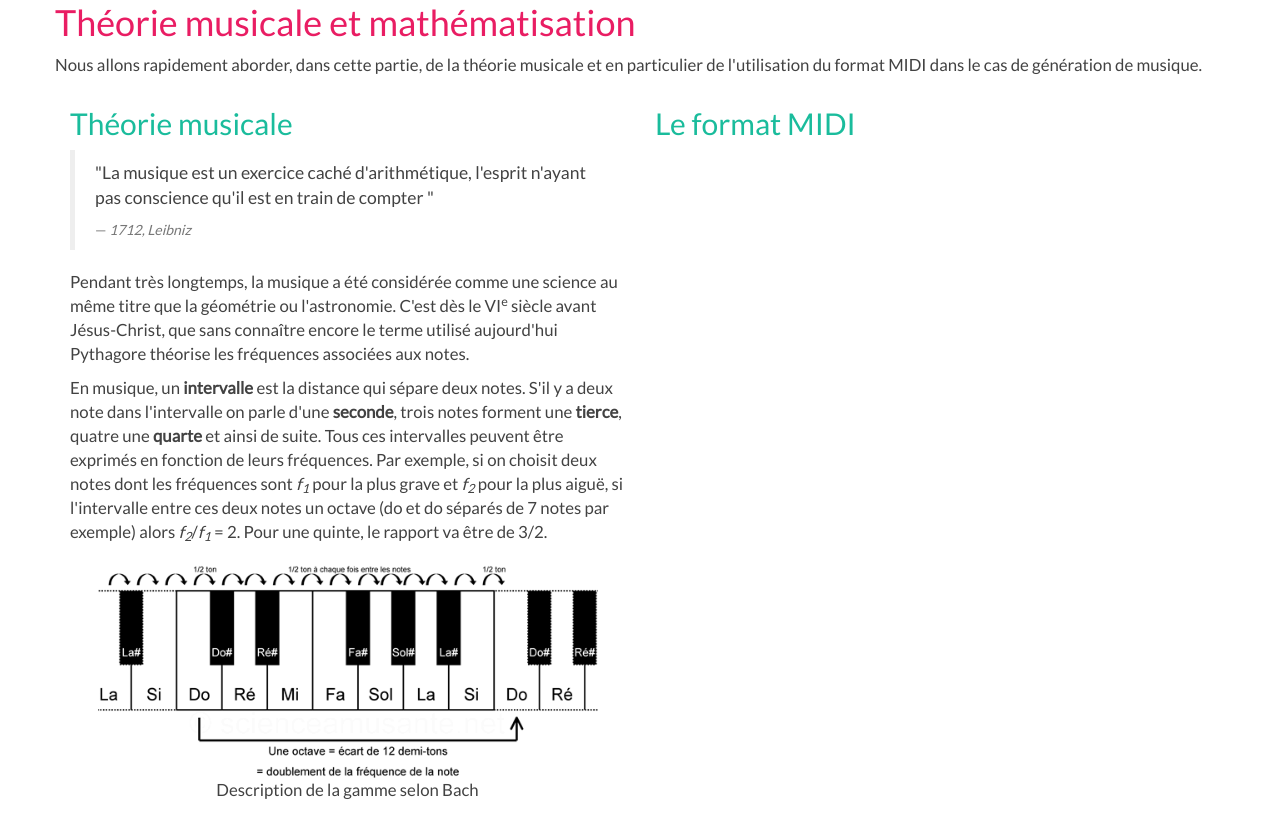
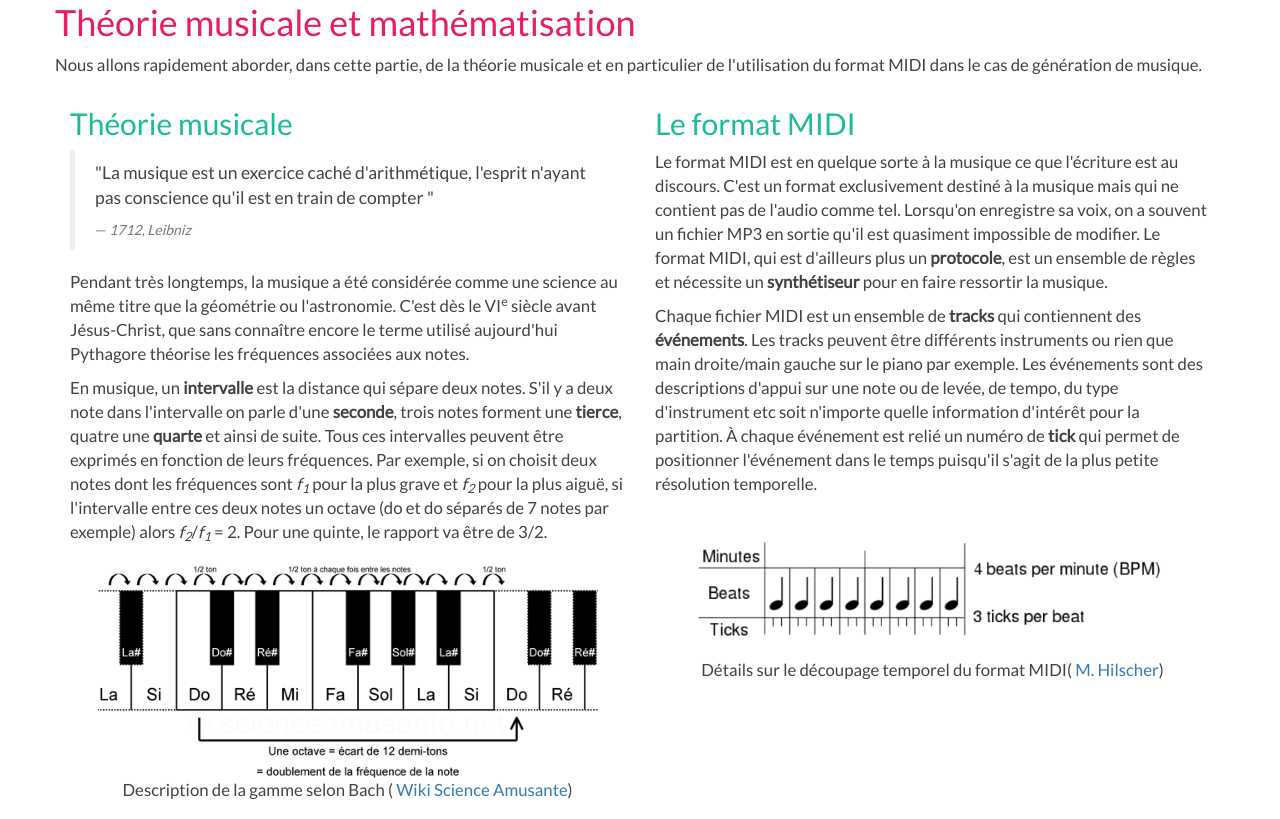
Before and after one commit to clevecque/clevecque.github.io, a plain HTML site: page ecl/ia_and_music/index.html in a window 1280 px wide. Shown: the part 7479-8298 px from the top of the page. Drawn offline with nearby package versions, Linux system fonts and the light colour scheme.

Commit message:
Add third part

```diff
--- a/ecl/ia_and_music/index.html
+++ b/ecl/ia_and_music/index.html
@@ -297,7 +297,7 @@
                 </p>
                 <figure>
                     <img src="images/gamme_de_bach.gif" alt="Explication de la gamme" width="500" />
-                    <figcaption>Description de la gamme selon Bach </figcaption>
+                    <figcaption>Description de la gamme selon Bach (<a href="http://wiki.scienceamusante.net/index.php/Les_tiges_musicales"> Wiki Science Amusante</a>)</figcaption>
                 </figure>
                 <p>
                     Maintenant, construisons la gamme comme on la connaît en Europe, communément appelée <b>gamme tempérée</b> (d'autres gammes existent en Asie par exemple). Les grecs considéraient que seuls la quinte et l'octave étaient <b>consonantes</b>. Par conséquent on va construire toute la gamme à partir de quintes et d'octaves. Choisissons une note de fréquence <i>f</i> (disons qu'il s'agit d'un do), une quinte au dessus on retrouve sol et un octave au-dessus, un autre do de fréquence 2<i>f</i>. La note située une quinte au dessus du sol est un ré de fréquence 9/4<i>f</i>, ce qui est donc au-dessus de 2<i>f</i>, on va donc soustraire une octave et on arrive au ré de fréquence 9/8<i>f</i>. Et on va construire toutes les notes de la gamme de cette façon, seulement à partir de quintes et d'octaves.
@@ -312,6 +312,16 @@
             </div>
             <div class="col-md-6">
                 <h2>Le format MIDI</h2>
+                <p>
+                    Le format MIDI est en quelque sorte à la musique ce que l'écriture est au discours. C'est un format exclusivement destiné à la musique mais qui ne contient pas de l'audio comme tel. Lorsqu'on enregistre sa voix, on a souvent un fichier MP3 en sortie qu'il est quasiment impossible de modifier. Le format MIDI, qui est d'ailleurs plus un <b>protocole</b>, est un ensemble de règles et nécessite un <b>synthétiseur</b> pour en faire ressortir la musique.
+                </p>
+                <p>
+                    Chaque fichier MIDI est un ensemble de <b>tracks</b> qui contiennent des <b>événements</b>. Les tracks peuvent être différents instruments ou rien que main droite/main gauche sur le piano par exemple. Les événements sont des descriptions d'appui sur une note ou de levée, de tempo, du type d'instrument etc soit n'importe quelle information d'intérêt pour la partition. À chaque événement est relié un numéro de <b>tick</b> qui permet de positionner l'événement dans le temps puisqu'il s'agit de la plus petite résolution temporelle.
+                </p>
+                <figure>
+                    <img src="images/midi.jpg" alt="Détail découpage temporel MIDI" width="500" />
+                    <figcaption>Détails sur le découpage temporel du format MIDI(<a href="https://pdfs.semanticscholar.org/6d50/71756fe4c304981656cb1be9be7f5611ac53.pdf"> M. Hilscher</a>)</figcaption>
+                </figure>
 
             </div>
 
```
Also changed, not shown: ecl/ia_and_music/images/midi.jpg (added).
